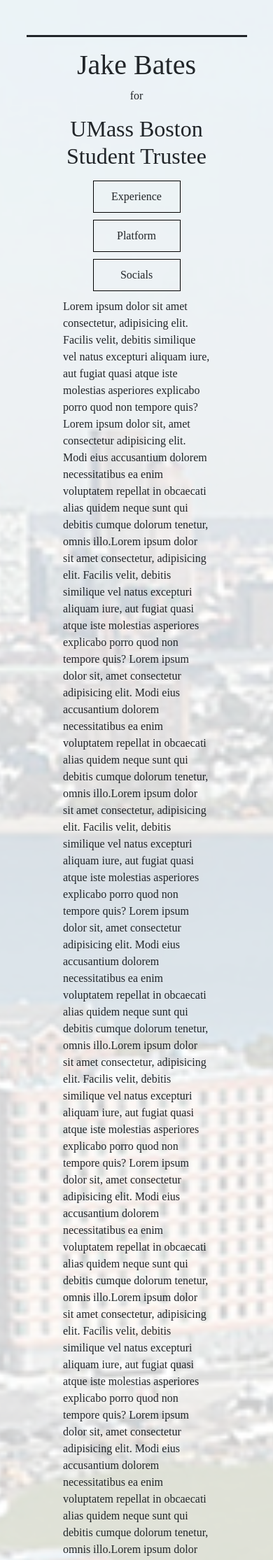
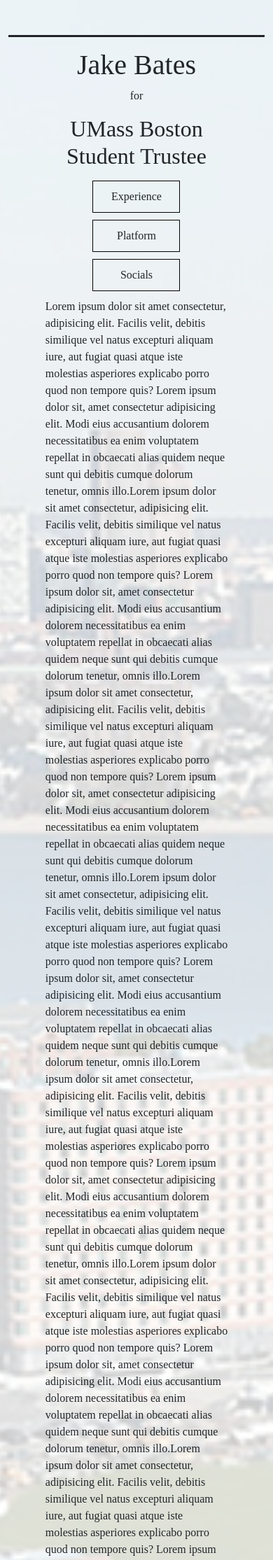
Before and after one commit to jpbates13/trustee-campaign-website, a Jekyll site: the page built from index.html, in a window 390 px wide. Shown: the top 2229 px of the page at 70% size. Built offline with Jekyll 4.4.1, drawn with Linux system fonts in a browser that asks for light colours; nearby versions of some CDN libraries; some web fonts are replaced.

Commit message:
Better mobile viewing

```diff
--- a/assets/style.css
+++ b/assets/style.css
@@ -106,6 +106,7 @@
   .titlePage {
     margin: 5% auto;
     margin-top: 12%;
+    width: 87%;
     height: 75%;
   }
   .elementOpen {
```
